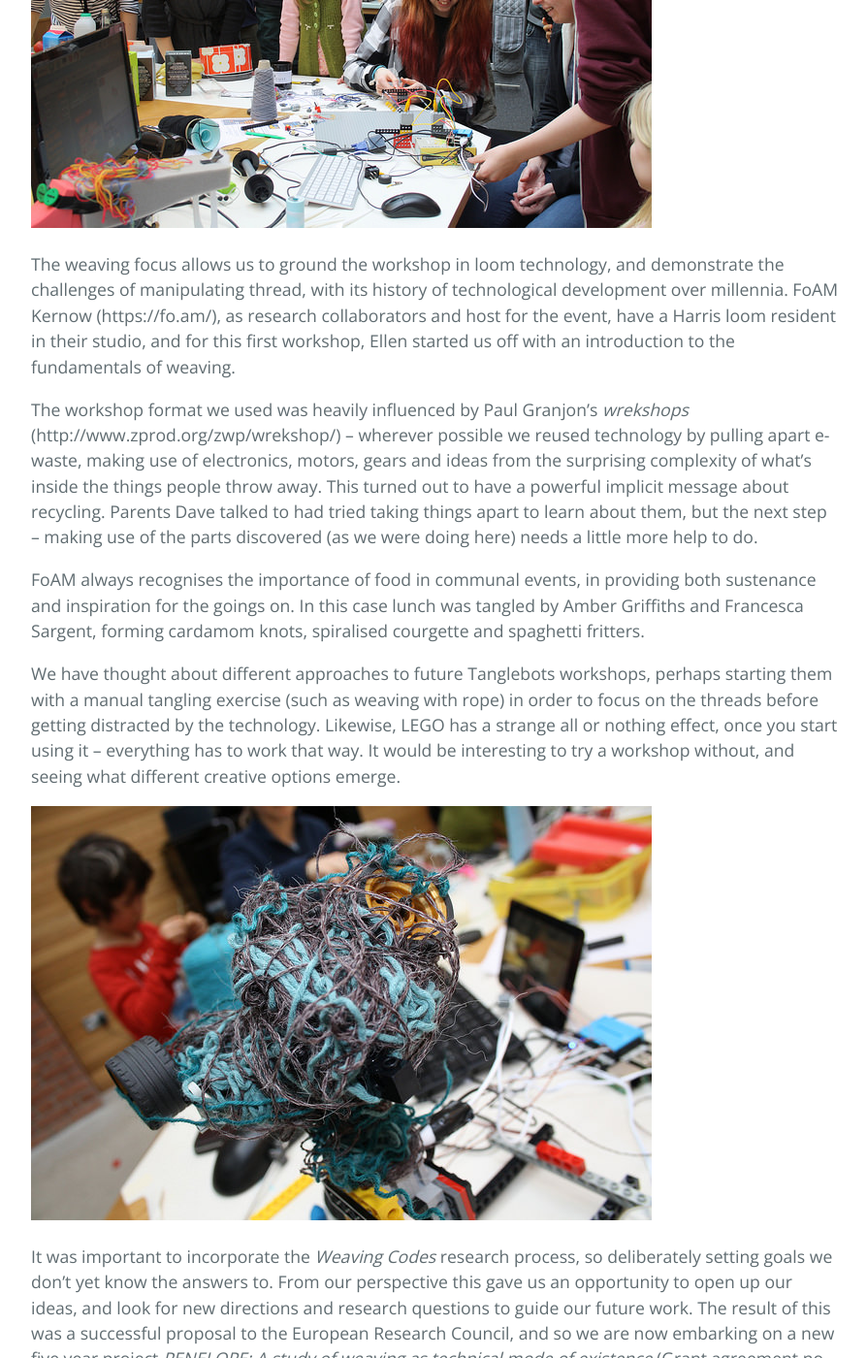
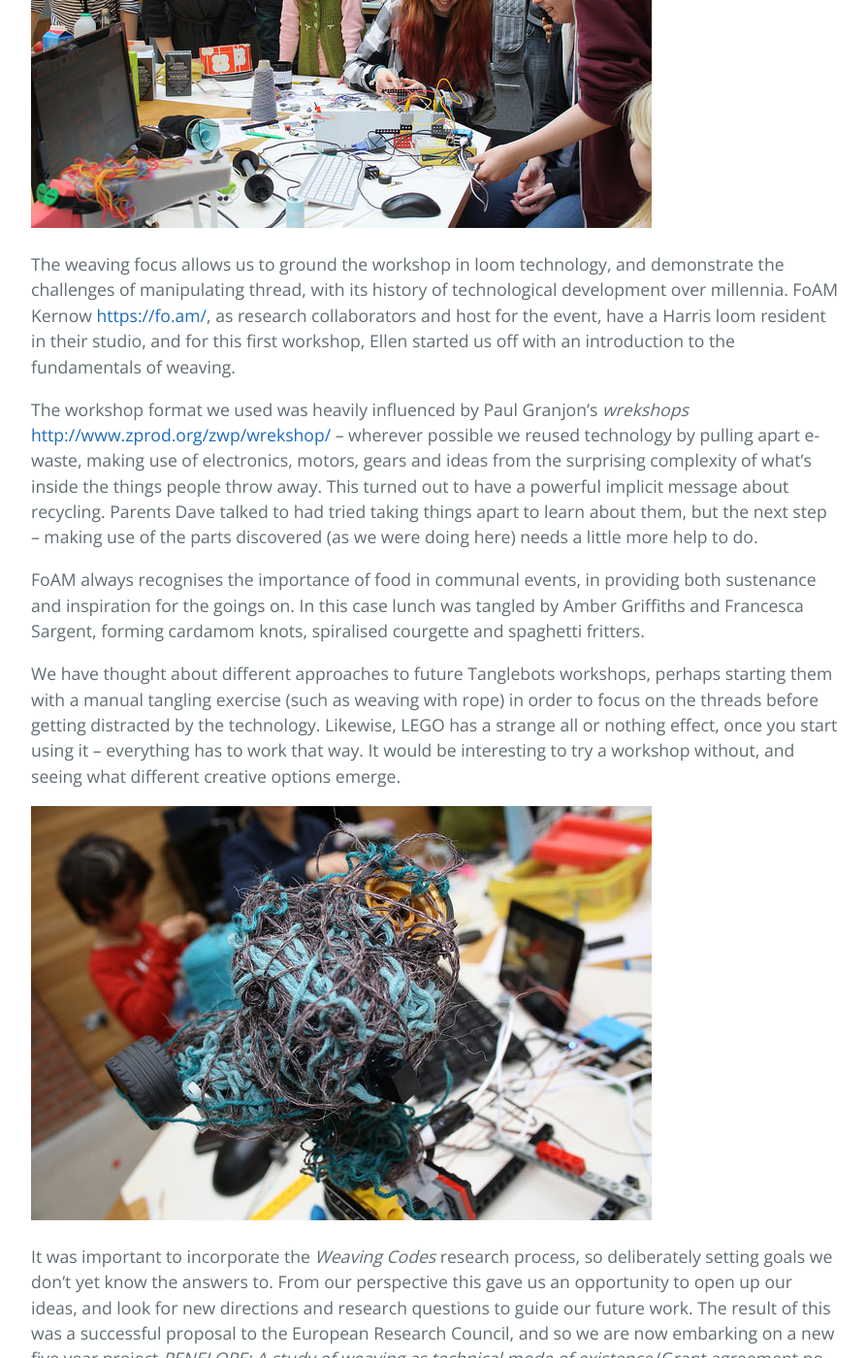
Before and after one commit to DigiTransGlasgow/LittleData, a Jekyll site: the page built from _contributions/02_Tanglebots.md, in a window 1280 px wide and 1400 px high, scrolled down 1740 px. Shown: the whole window at 97% size, without its empty margins (192-1086 px from the left). Built offline with Jekyll 4.4.1, drawn with Linux system fonts in a browser that asks for light colours; the repository's description, which GitHub fills in, is left out; some of the changed text lies outside the part shown.

```diff
--- a/_contributions/02_Tanglebots.md
+++ b/_contributions/02_Tanglebots.md
@@ -9,7 +9,7 @@ layout: default
 ![Image1](Images/Tanglebots_Image1.jpg)
 
 
-Tangling threads is straightforward for a human and their hands, but a real challenge for a robot. For the finale to the AHRC *Weaving Codes - Coding Weaves* (http://kairotic.org) project we tried a new approach to creative technology education inspired by this, teaching families about code, robotics and thread through the process of building “Tanglebots” (http://fo.am/tanglebots/).
+Tangling threads is straightforward for a human and their hands, but a real challenge for a robot. For the finale to the AHRC *Weaving Codes - Coding Weaves* <http://kairotic.org> project we tried a new approach to creative technology education inspired by this, teaching families about code, robotics and thread through the process of building “Tanglebots” <http://fo.am/tanglebots/>.
 
 The first Tanglebots workshop came near the end of the *Weaving Codes - Coding Weaves* project, conducted by Alex McLean, Ellen Harlizius-Klück, Dave Griffiths and Emma Cocker. The aim of our overall project was to re-link modern digital tools and the ancient and fundamentally *digital* art of weaving. We looked for the theoretical points where weaving and computer programming connect and developed codes and code machines to pursue these questions. Tanglebots engaged a group of families in pursuing these questions with us.
 
@@ -17,9 +17,9 @@ The concept for the Tanglebots workshop was to combine abstract computer program
 
 ![Image2](Images/Tanglebots_Image2.jpg)
 
-The weaving focus allows us to ground the workshop in loom technology, and demonstrate the challenges of manipulating thread, with its history of technological development over millennia. FoAM Kernow (https://fo.am/), as research collaborators and host for the event, have a Harris loom resident in their studio, and for this first workshop, Ellen started us off with an introduction to the fundamentals of weaving.
+The weaving focus allows us to ground the workshop in loom technology, and demonstrate the challenges of manipulating thread, with its history of technological development over millennia. FoAM Kernow <https://fo.am/>, as research collaborators and host for the event, have a Harris loom resident in their studio, and for this first workshop, Ellen started us off with an introduction to the fundamentals of weaving.
 
-The workshop format we used was heavily influenced by Paul Granjon’s *wrekshops* (http://www.zprod.org/zwp/wrekshop/) – wherever possible we reused technology by pulling apart e-waste, making use of electronics, motors, gears and ideas from the surprising complexity of what’s inside the things people throw away. This turned out to have a powerful implicit message about recycling. Parents Dave talked to had tried taking things apart to learn about them, but the next step – making use of the parts discovered (as we were doing here) needs a little more help to do.
+The workshop format we used was heavily influenced by Paul Granjon’s *wrekshops* <http://www.zprod.org/zwp/wrekshop/> – wherever possible we reused technology by pulling apart e-waste, making use of electronics, motors, gears and ideas from the surprising complexity of what’s inside the things people throw away. This turned out to have a powerful implicit message about recycling. Parents Dave talked to had tried taking things apart to learn about them, but the next step – making use of the parts discovered (as we were doing here) needs a little more help to do.
 
 FoAM always recognises the importance of food in communal events, in providing both sustenance and inspiration for the goings on. In this case lunch was tangled by Amber Griffiths and Francesca Sargent, forming cardamom knots, spiralised courgette and spaghetti fritters.
 
@@ -33,7 +33,7 @@ Dave Griffiths and the Weaving Codes team.
 
 
 **Links and Resources:**
-All our resources for the tanglebot workshop are uploaded to our github repository (https://github.com/Kairotic/tanglebots/) to help you run a tanglebots workshop if you wish!
+All our resources for the tanglebot workshop are uploaded to our github repository <https://github.com/Kairotic/tanglebots/> to help you run a tanglebots workshop if you wish!
 
 **Research team:**
 Alex McLean (School of Music, University of Leeds); Ellen Harlizius-Klück (Centre for Textile Research, University of Copenhagen); Dave Griffiths (FoAM Kernow); Emma Cocker (School of Art & Design, Nottingham Trent University).
```
